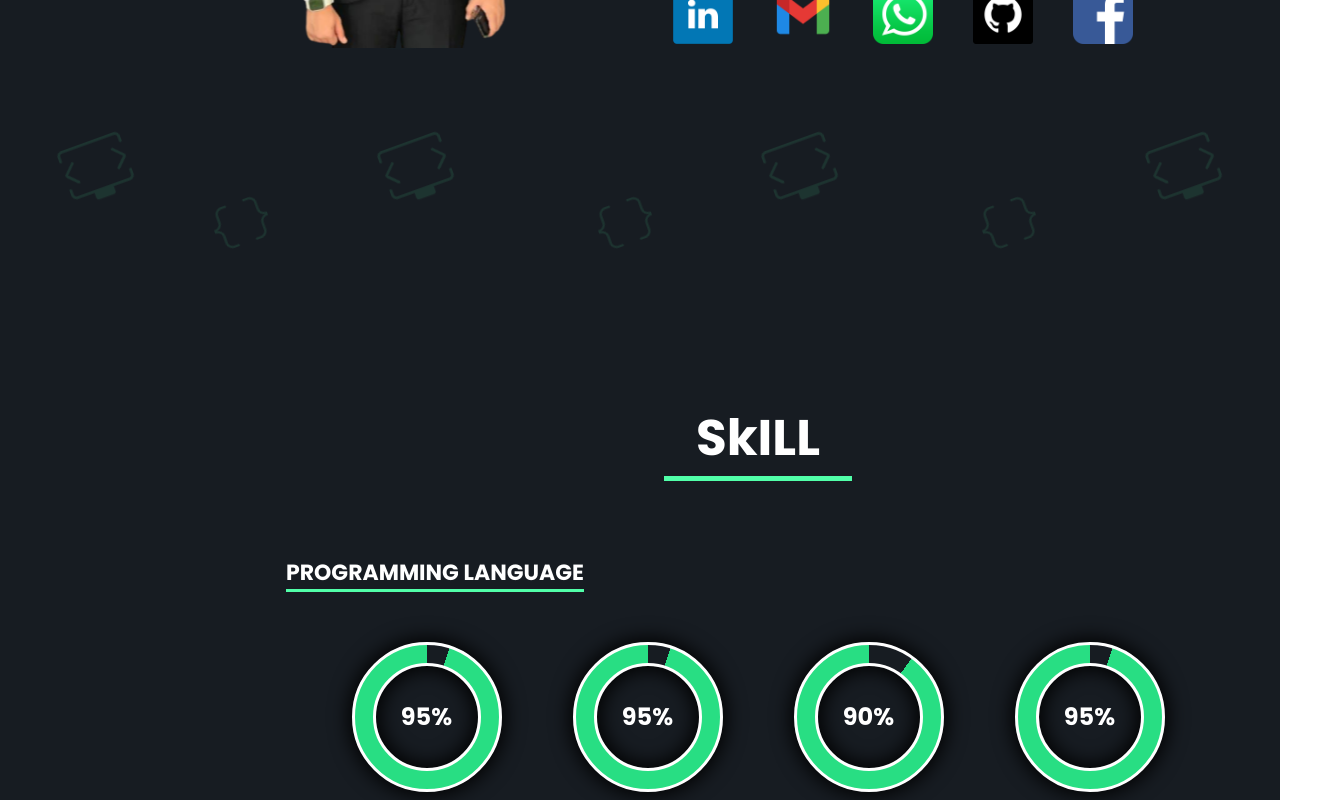
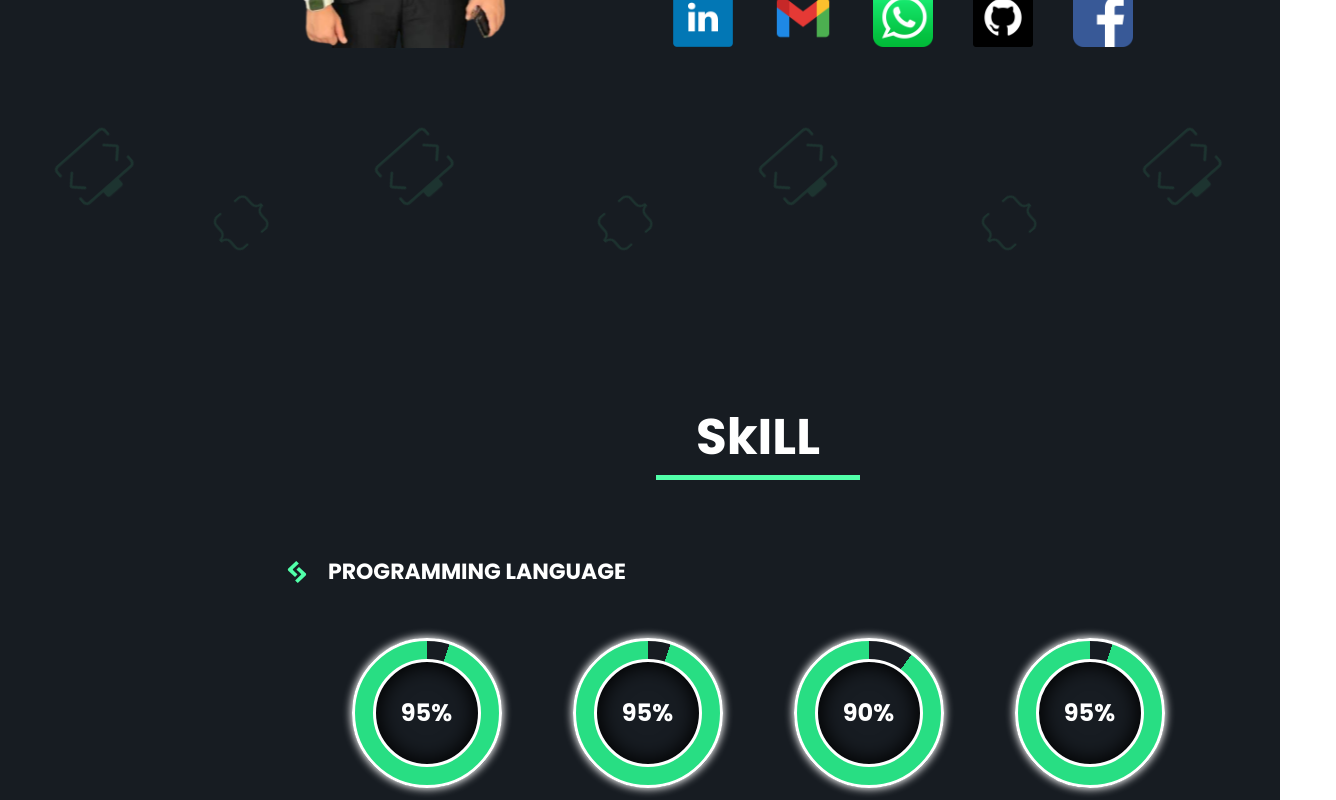
Before and after one commit to 1Ahmedzedan/New-My-Blog, a React (Vite) app: page / in a window 1280 px wide. Shown: the part 500-1300 px from the top of the page, 1336 px wide, since content can reach past the window. Built offline with nearby package versions, Linux system fonts and the light colour scheme; a web font is replaced by a local one.

Commit message:
Add projects section

```diff
--- a/src/UI/Link.tsx
+++ b/src/UI/Link.tsx
@@ -27,6 +27,7 @@ interface LinkProps {
 }
 
 const Link = styled.a<LinkProps>`
+  line-height: 1;
   position: relative;
   width: fit-content;
   cursor: pointer;
@@ -35,7 +36,6 @@ const Link = styled.a<LinkProps>`
   overflow: hidden;
 
   color: ${(props) => (props.active ? "#51FFA9" : "white")};
-
 
   & > span {
     display: block;
--- /dev/null
+++ b/src/UI/ProjectCard.tsx
@@ -0,0 +1,90 @@
+import { BiSolidShow } from "react-icons/bi";
+import { FaGithub } from "react-icons/fa";
+import styled from "styled-components";
+
+const ProjectCard = () => {
+  const ProjectCard = styled.div`
+    background-color: white;
+    width: 350px;
+    height: 500px;
+    border-radius: 25px;
+    overflow: hidden;
+    box-shadow: 0 0 8px 1px white;
+    display: flex;
+    flex-direction: column;
+    justify-content: space-between;
+    padding-bottom: 40px;
+    cursor: pointer;
+    transition: all 300ms linear;
+    position: relative;
+    z-index: 2;
+
+    &:hover {
+      transform: scale(1.1) !important;
+      opacity: 1 !important;
+    }
+  `;
+
+  const Title = styled.div`
+    background-color: #2db872;
+    height: 20%;
+    display: flex;
+    justify-content: center;
+    align-items: center;
+    font-size: 36px;
+    font-weight: bold;
+    text-transform: uppercase;
+  `;
+
+  const Description = styled.div`
+    color: #2db872;
+    font-size: 20px;
+    font-weight: bold;
+    padding: 10px 20px;
+    text-align: center;
+  `;
+
+  const Buttons = styled.div`
+    padding: 0 20px;
+    display: flex;
+    gap: 10px;
+    justify-content: start;
+
+    & > a {
+      background-color: #2db872;
+      border: none;
+      padding: 5px;
+      font-size: 30px;
+      border-radius: 25px;
+      text-decoration: none;
+      transition: all 500ms linear;
+    }
+
+    & > a:hover {
+      background-color: #07f980;
+    }
+  `;
+
+  return (
+    <ProjectCard>
+      <Title>Title</Title>
+      <Description>
+        Lorem ipsum dolor sit amet consectetur adipisicing elit. Sed voluptas,
+        placeat ullam quibusdam, nisi dicta eveniet rerum praesentium magni esse
+        qui obcaecati consectetur est facere et velit aliquid sequi laborum!
+      </Description>
+      <Buttons>
+        <a
+          href="https://react-icons.github.io/react-icons/search/#q=shows"
+          target="_blank"
+        >
+          <FaGithub />
+        </a>
+        <a href="" target="_blank">
+          <BiSolidShow />
+        </a>
+      </Buttons>
+    </ProjectCard>
+  );
+};
+export default ProjectCard;
--- /dev/null
+++ b/src/UI/SectionContainer.tsx
@@ -0,0 +1,13 @@
+import styled from "styled-components";
+
+const SectionContainer = styled.div`
+  padding: 100px 0px;
+  color: white;
+  position: relative;
+  display: flex;
+  flex-direction: column;
+  align-items: center;
+  gap: 75px;
+`;
+
+export default SectionContainer;
--- /dev/null
+++ b/src/UI/SectionHead.tsx
@@ -0,0 +1,13 @@
+import styled from "styled-components";
+
+const SectionHead = styled.p`
+  text-align: center;
+  font-size: 50px;
+  color: white;
+  font-weight: bold;
+  border-bottom: #51ffa9 solid 5px;
+  width: fit-content;
+  padding: 0 40px;
+`;
+
+export default SectionHead;
--- a/src/UI/SkillCard.tsx
+++ b/src/UI/SkillCard.tsx
@@ -37,7 +37,7 @@ const SkillCard = ({ title, percentage }: ComponentProps) => {
     justify-content: center;
     align-items: center;
     border: white solid 3px;
-    box-shadow: 0 0 20px 3px black;
+    box-shadow: 0 0 8px 1px white;
     position: relative;
     & > div {
       background: #171c22;
--- a/src/UI/SkillsContainer.tsx
+++ b/src/UI/SkillsContainer.tsx
@@ -2,6 +2,7 @@ import styled from "styled-components";
 import SkillCard from "./SkillCard";
 import { skills } from "../utils/data";
 import { Skill, Skills } from "../utils/interfaces";
+import { SiSitepoint } from "react-icons/si";
 
 interface ComponentProps {
   title: string;
@@ -28,14 +29,25 @@ const SkillsContainer = ({ title }: ComponentProps) => {
   const Title = styled.p`
     font-size: 22px;
     font-weight: bold;
-    border-bottom: #51ffa9 solid 3px;
+    /* border-bottom: #51ffa9 solid 3px; */
     width: fit-content;
     text-transform: uppercase;
+
+    display: flex;
+    align-items: center;
+    gap: 20px;
+
+    & > svg {
+      color: #51ffa9;
+    }
   `;
 
   return (
     <Container>
-      <Title>{skills[title as keyof Skills].title}</Title>
+      <Title>
+        <SiSitepoint />
+        {skills[title as keyof Skills].title}
+      </Title>
       <div className="skills">
         {skills[title as keyof Skills].skills.map((skill: Skill) => (
           <SkillCard title={skill.title} percentage={skill.percentage} />
--- a/src/components/Projects.tsx
+++ b/src/components/Projects.tsx
@@ -1,10 +1,41 @@
+import SectionHead from "../UI/SectionHead";
+import SectionContainer from "../UI/SectionContainer";
+import ProjectCard from "../UI/ProjectCard";
 import styled from "styled-components";
 
 const Projects = () => {
-  const Container = styled.div`
-    background: red;
-    color: white;
+  const ProjectContainer = styled.div`
+    width: 100%;
+    display: grid;
+    grid-template-columns: repeat(3, 1fr);
+    row-gap: 50px;
+    position: relative;
+    z-index: 1;
+
+    &:hover {
+      /* opacity: 0.5; */
+
+      & > div {
+        opacity: 0.5;
+        transform: scale(0.9);
+      }
+    }
   `;
-  return <Container id="projects">projects</Container>;
+  return (
+    <SectionContainer id="projects">
+      <SectionHead>PROJECTS</SectionHead>
+      <ProjectContainer>
+        <ProjectCard />
+        <ProjectCard />
+        <ProjectCard />
+        <ProjectCard />
+        <ProjectCard />
+        <ProjectCard />
+        <ProjectCard />
+        <ProjectCard />
+        <ProjectCard />
+      </ProjectContainer>
+    </SectionContainer>
+  );
 };
 export default Projects;
--- a/src/components/Skills.tsx
+++ b/src/components/Skills.tsx
@@ -1,33 +1,15 @@
-import styled from "styled-components";
 import SkillsContainer from "../UI/SkillsContainer";
 import { skills } from "../utils/data";
+import SectionHead from "../UI/SectionHead";
+import SectionContainer from "../UI/SectionContainer";
 const Skills = () => {
-  const Container = styled.div`
-    padding: 100px 0px;
-    color: white;
-    position: relative;
-    display: flex;
-    flex-direction: column;
-    align-items: center;
-    gap: 75px;
-  `;
-
-  const Head = styled.p`
-    text-align: center;
-    font-size: 50px;
-    color: white;
-    font-weight: bold;
-    border-bottom: #51ffa9 solid 5px;
-    width: 20%;
-  `;
-
   return (
-    <Container id="skills">
-      <Head>SkILL</Head>
+    <SectionContainer id="skills">
+      <SectionHead>SkILL</SectionHead>
       {Object.keys(skills).map((category) => (
         <SkillsContainer title={category} />
       ))}
-    </Container>
+    </SectionContainer>
   );
 };
 export default Skills;
--- a/src/styles/GlobalStyles.ts
+++ b/src/styles/GlobalStyles.ts
@@ -119,6 +119,7 @@ button:has(svg) {
 a {
   color: inherit;
   text-decoration: none;
+  line-height: 0;
 }
 
 ul {
```
